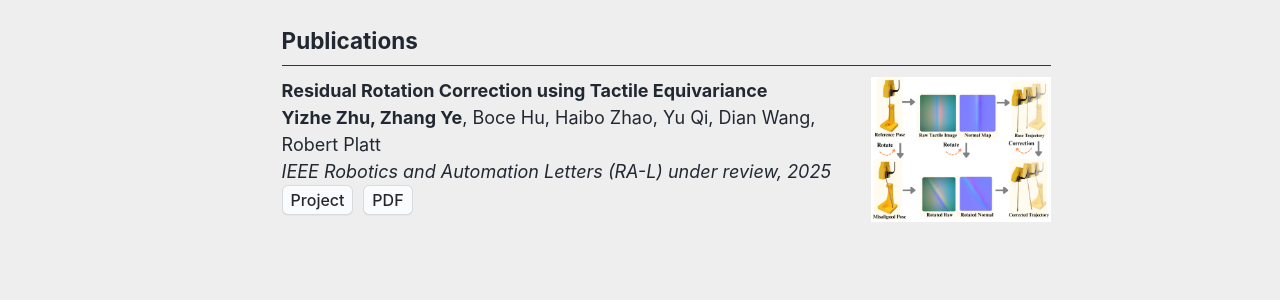
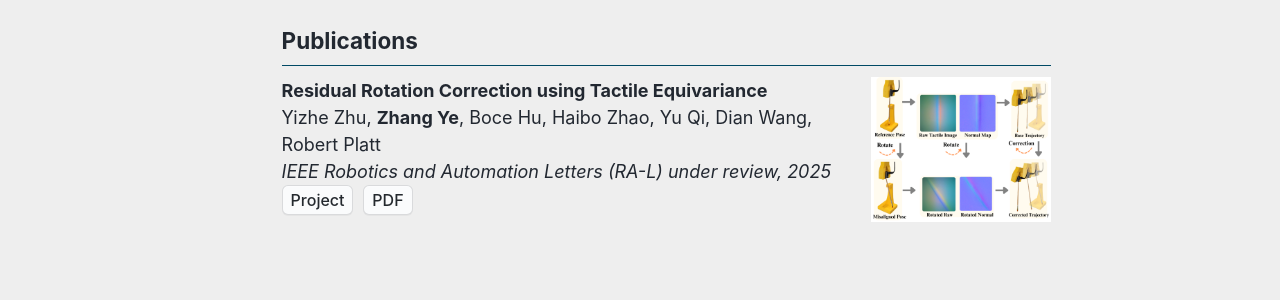
Before and after one commit to evenjohnyz/evenjohnyz.github.io, a Jekyll site: the page built from _pages/about.md, in a window 1280 px wide and 1358 px high. Shown: the part 732-1032 px from the top of the window. Built offline with Jekyll 4.4.1, drawn with Linux system fonts in a browser that asks for light colours; some web fonts are replaced; a script that is not in the unit is left out.

```diff
--- a/_pages/about.md
+++ b/_pages/about.md
@@ -143,7 +143,7 @@ document.addEventListener("DOMContentLoaded", function() {
   <a href="https://arxiv.org/pdf/2511.07381v2" style="text-decoration: none; color: inherit;">
     <strong>Residual Rotation Correction using Tactile Equivariance</strong>
   </a><br />
-  <strong>Yizhe Zhu, Zhang Ye</strong>, Boce Hu, Haibo Zhao, Yu Qi, Dian Wang, Robert Platt<br />
+  Yizhe Zhu, <strong>Zhang Ye</strong>, Boce Hu, Haibo Zhao, Yu Qi, Dian Wang, Robert Platt<br />
   <em>IEEE Robotics and Automation Letters (RA-L) under review, 2025</em><br />
   <button class="button-cta" onclick="window.open('https://yizhezhu0925.github.io/equitac.github.io/','_blank')">Project</button>
   <button class="button-cta" onclick="window.open('https://arxiv.org/pdf/2511.07381v2','_blank')">PDF</button>
```
